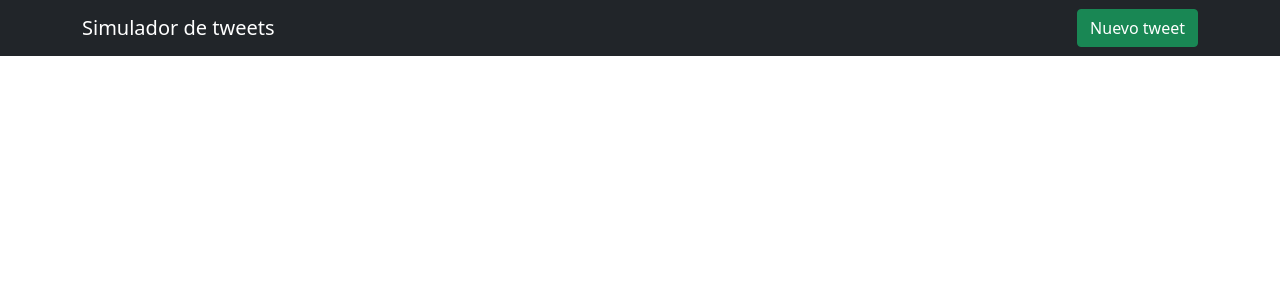
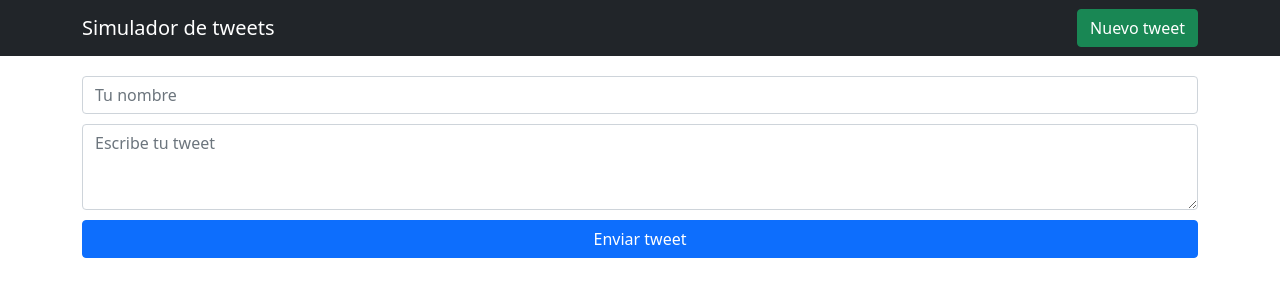
Before and after one commit to jgrisalescode/vue-tweet-simulator, a Vue app: page / in a window 1280 px wide. Shown: the top 300 px of the page. Built offline with nearby package versions, Linux system fonts and the light colour scheme.

Commit message:
Tweets form

```diff
--- a/src/App.vue
+++ b/src/App.vue
@@ -1,13 +1,16 @@
 <template>
-  <Menu/>
+  <Menu />
+  <TweetForm />
 </template>
 
 <script>
 import Menu from "./components/Menu"
+import TweetForm from "./components/TweetForm"
 export default {
   name: "App",
   components: {
-    Menu
+    Menu,
+    TweetForm
   }
 }
 </script>
--- /dev/null
+++ b/src/components/TweetForm.vue
@@ -0,0 +1,34 @@
+<template>
+  <div class="tweet-form container">
+    <form>
+      <input class="form-control" type="text" placeholder="Tu nombre" />
+      <textarea class="form-control" rows="3" placeholder="Escribe tu tweet"></textarea>
+      <button class="btn btn-primary" type="button">Enviar tweet</button>
+    </form>
+  </div>
+</template>
+
+<script>
+export default {}
+</script>
+
+<style lang="scss" scoped>
+.tweet-form {
+  margin-top: 20px;
+  // height: 0;
+  overflow: hidden;
+
+  form {
+    margin-bottom: 50px;
+
+    input {
+      margin-bottom: 10px;
+    }
+
+    button {
+      width: 100%;
+      margin-top: 10px;
+    }
+  }
+}
+</style>
```
